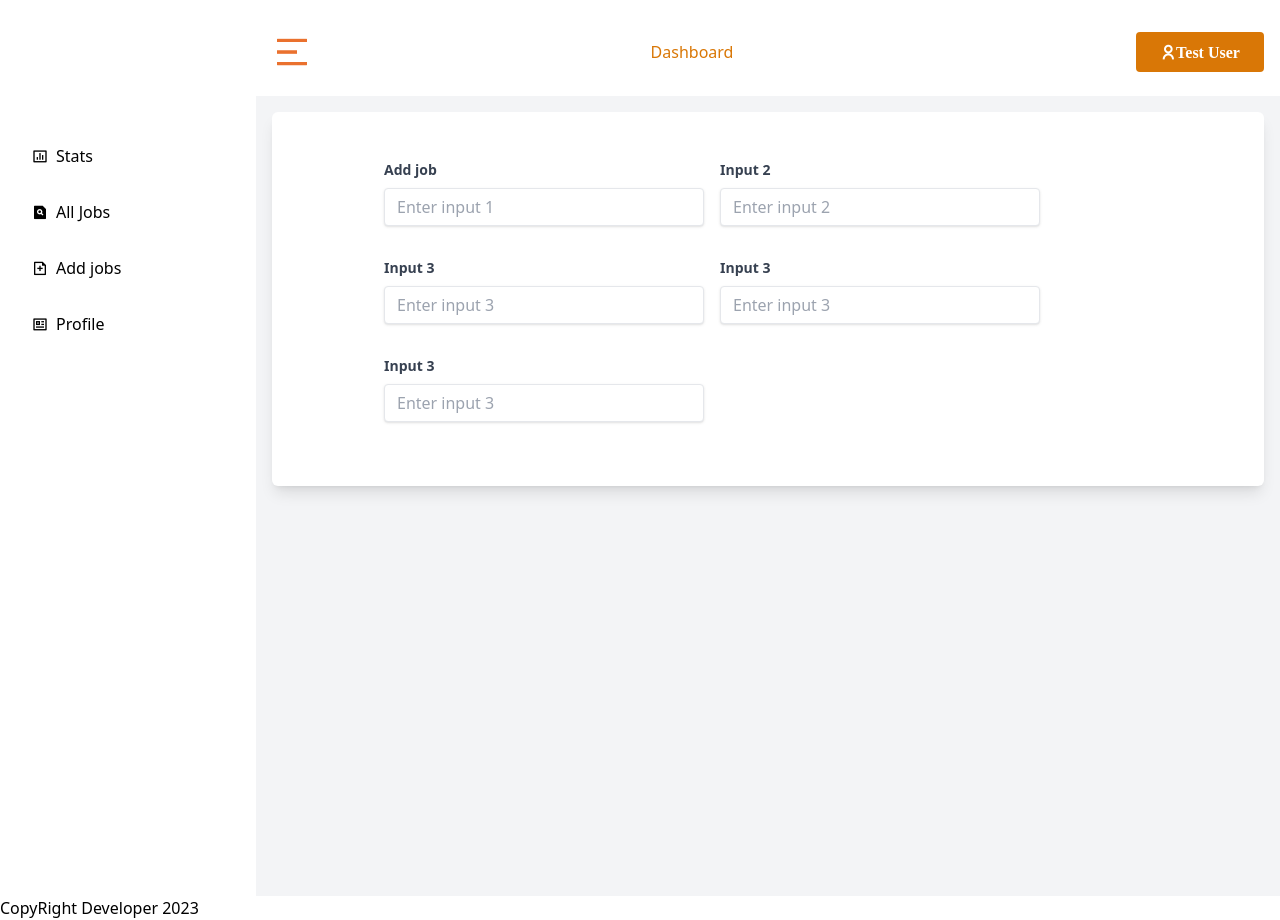
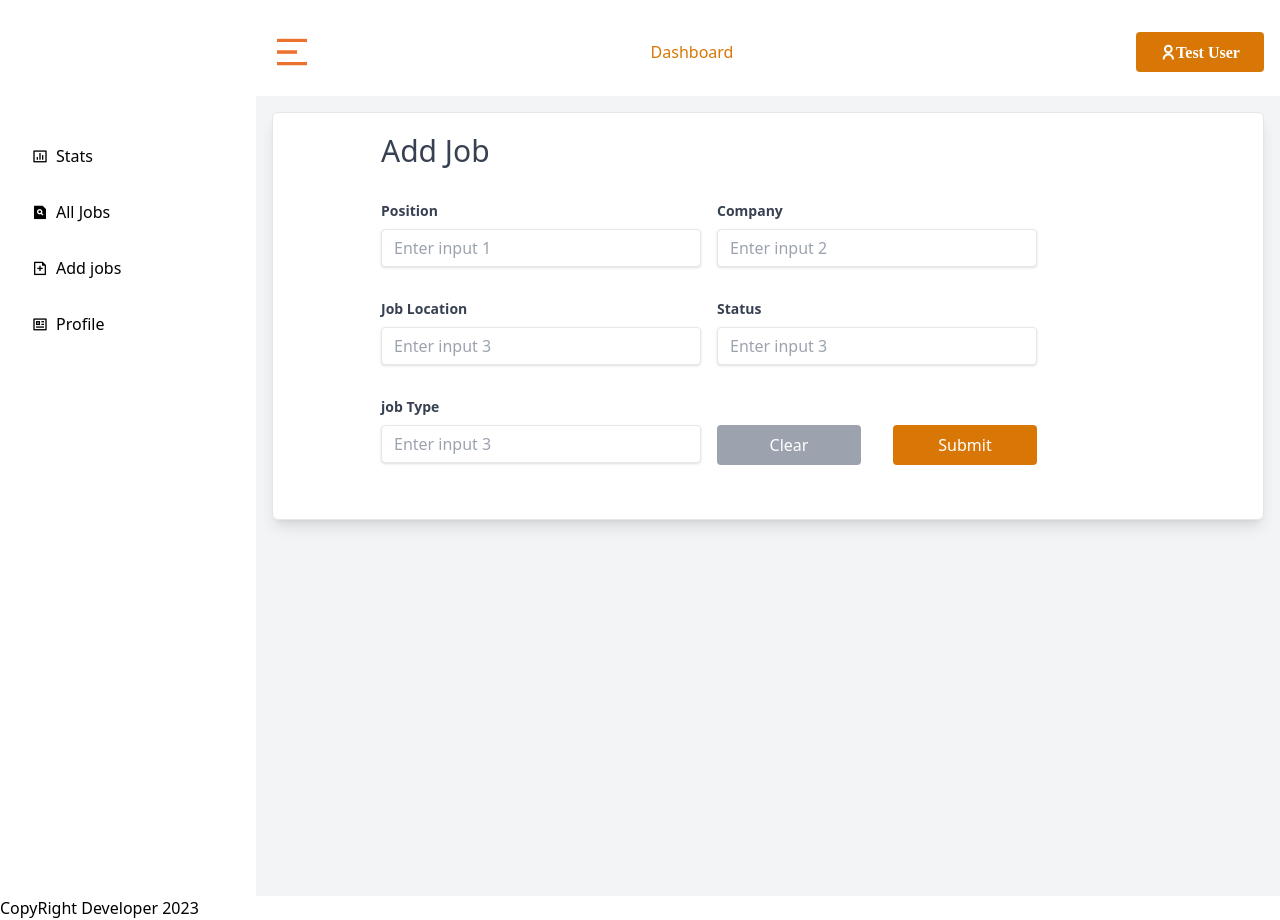
Before and after one commit to syedalirazazaidi/reacts-plays, a React (Vite) app in the folder job_app/client/: page /add-jobs in a window 1280 px wide. Built offline with nearby package versions, Linux system fonts and the light colour scheme.

Commit message:
completed UI in add job component

```diff
--- a/job_app/client/src/common/components/Sidebar.tsx
+++ b/job_app/client/src/common/components/Sidebar.tsx
@@ -6,9 +6,9 @@ import { SidebarContext } from "../../contexts/SidebarContext";
 import { ISHow } from "../types/type";
 const Sidebar: React.FC = () => {
   const { isOpen }: any = useContext(SidebarContext);
-  console.log(isOpen);
+
   return (
-    <div className="ease-in-out duration-600">
+    <div className={` ${!isOpen ? "ease-in-out duration-900" : ""}`}>
       {!isOpen && !isOpen ? (
         <div>
           <div className="ml-48 -mt-30 "></div>
--- a/job_app/client/src/common/pages/AddJob.tsx
+++ b/job_app/client/src/common/pages/AddJob.tsx
@@ -1,20 +1,33 @@
-import React from "react";
+import React, { useContext } from "react";
+import { SidebarContext } from "../../contexts/SidebarContext";
 import MainLayout from "../layout/MainLayout";
 
 function AddJob() {
+  const { isSetOpen, isOpen }: any = useContext(SidebarContext);
   return (
-    <div className="bg-white rounded-md shadow-lg p-4  ">
-      {/* <h2 className="text-lg font-semibold mb-2">Card Title</h2> */}
-      <form className="flex flex-wrap gap-4 justify-start mx-24 my-8">
+    <div
+      // className="bg-white rounded-md  shadow-lg p-4
+
+      // "
+      className={` shadow appearance-none border rounded py-2 px-3 text-gray-700 leading-tight focus:outline-none focus:shadow-outline" ${
+        !isOpen
+          ? "bg-white rounded-md  shadow-lg p-4"
+          : "bg-white rounded-md  shadow-lg p-4 pl-16"
+      }`}
+    >
+      <p className="ml-24 mt-3 text-3xl">Add Job</p>
+      <form className="flex flex-wrap gap-4 content-center justify-start mx-24 my-8">
         <div className="mb-4 ">
           <label
-            className="block text-gray-700 text-sm font-bold mb-2"
-            htmlFor="input1"
+            className="block text-gray-700 text-sm font-semibold mb-2"
+            htmlFor="position"
           >
-            Add job
+            Position
           </label>
           <input
-            className="w-80 shadow appearance-none border rounded py-2 px-3 text-gray-700 leading-tight focus:outline-none focus:shadow-outline"
+            className={` shadow appearance-none border rounded py-2 px-3 text-gray-700 leading-tight focus:outline-none focus:shadow-outline" ${
+              !isOpen ? "w-80" : "w-96"
+            }`}
             id="input1"
             type="text"
             placeholder="Enter input 1"
@@ -22,13 +35,15 @@ function AddJob() {
         </div>
         <div className="mb-4">
           <label
-            className="block text-gray-700 text-sm font-bold mb-2"
-            htmlFor="input2"
+            className="block text-gray-700 text-sm font-semibold mb-2"
+            htmlFor="company"
           >
-            Input 2
+            Company
           </label>
           <input
-            className="shadow appearance-none border rounded w-80 py-2 px-3 text-gray-700 leading-tight focus:outline-none focus:shadow-outline"
+            className={` shadow appearance-none border rounded py-2 px-3 text-gray-700 leading-tight focus:outline-none focus:shadow-outline" ${
+              !isOpen ? "w-80" : "w-96"
+            }`}
             id="input2"
             type="text"
             placeholder="Enter input 2"
@@ -36,13 +51,15 @@ function AddJob() {
         </div>
         <div className="mb-4">
           <label
-            className="block text-gray-700 text-sm font-bold mb-2"
+            className="block text-gray-700 text-sm font-semibold mb-2"
             htmlFor="input3"
           >
-            Input 3
+            Job Location
           </label>
           <input
-            className="shadow appearance-none border rounded w-80 py-2 px-3 text-gray-700 leading-tight focus:outline-none focus:shadow-outline"
+            className={` shadow appearance-none border rounded py-2 px-3 text-gray-700 leading-tight focus:outline-none focus:shadow-outline" ${
+              !isOpen ? "w-80" : "w-96"
+            }`}
             id="input3"
             type="text"
             placeholder="Enter input 3"
@@ -50,13 +67,15 @@ function AddJob() {
         </div>
         <div className="mb-4">
           <label
-            className="block text-gray-700 text-sm font-bold mb-2"
+            className="block text-gray-700 text-sm font-semibold mb-2"
             htmlFor="input3"
           >
-            Input 3
+            Status
           </label>
           <input
-            className="shadow appearance-none border rounded w-80 py-2 px-3 text-gray-700 leading-tight focus:outline-none focus:shadow-outline"
+            className={` shadow appearance-none border rounded py-2 px-3 text-gray-700 leading-tight focus:outline-none focus:shadow-outline" ${
+              !isOpen ? "w-80" : "w-96"
+            }`}
             id="input3"
             type="text"
             placeholder="Enter input 3"
@@ -64,23 +83,38 @@ function AddJob() {
         </div>
         <div className="mb-4">
           <label
-            className="block text-gray-700 text-sm font-bold mb-2"
+            className="block text-gray-700 text-sm font-semibold mb-2"
             htmlFor="input3"
           >
-            Input 3
+            job Type
           </label>
           <input
-            className="shadow appearance-none border rounded w-80 py-2 px-3 text-gray-700 leading-tight focus:outline-none focus:shadow-outline"
+            className={` shadow appearance-none border rounded py-2 px-3 text-gray-700 leading-tight focus:outline-none focus:shadow-outline" ${
+              !isOpen ? "w-80" : "w-96"
+            }`}
             id="input3"
             type="text"
             placeholder="Enter input 3"
           />
         </div>
+        <button
+          className={`{
+  bg-gray-400  h-10 mt-7 hover:bg-gray-700 text-white font-medium  rounded" ${
+    !isOpen ? "w-36 rounded" : "w-44 rounded"
+  }`}
+        >
+          Clear
+        </button>
+        <button
+          className={`{
+          bg-amber-600  h-10 mt-7 hover:bg-amber-500 text-white font-medium  rounded" ${
+            !isOpen ? "w-36 rounded ml-4" : "w-44 rounded ml-4"
+          }`}
+        >
+          Submit
+        </button>
       </form>
     </div>
-    // <MainLayout>
-    //   <div>AddJob</div>
-    // </MainLayout>
   );
 }
 
```
